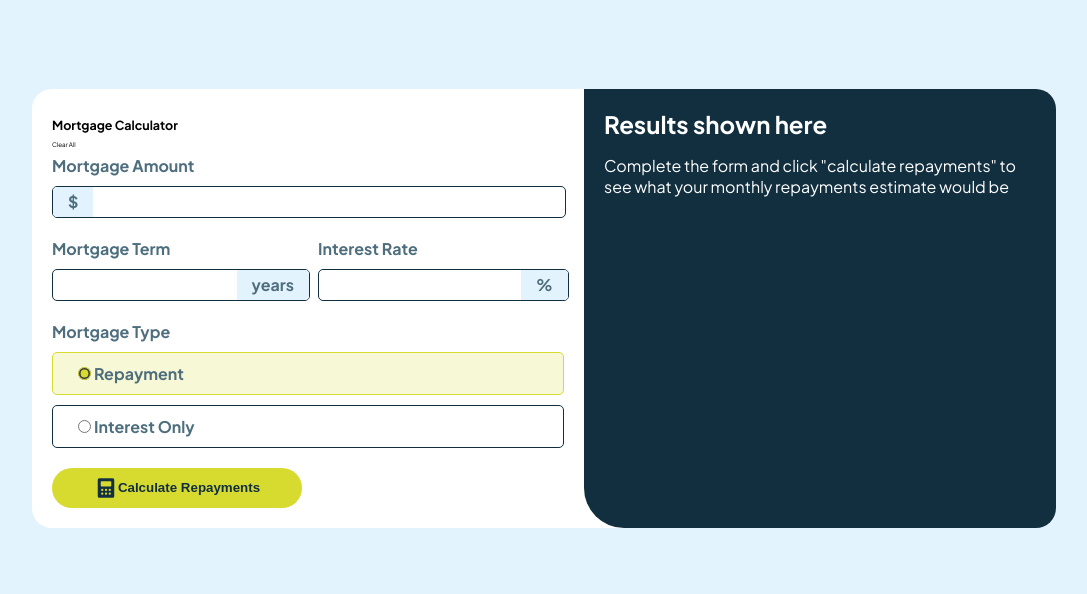
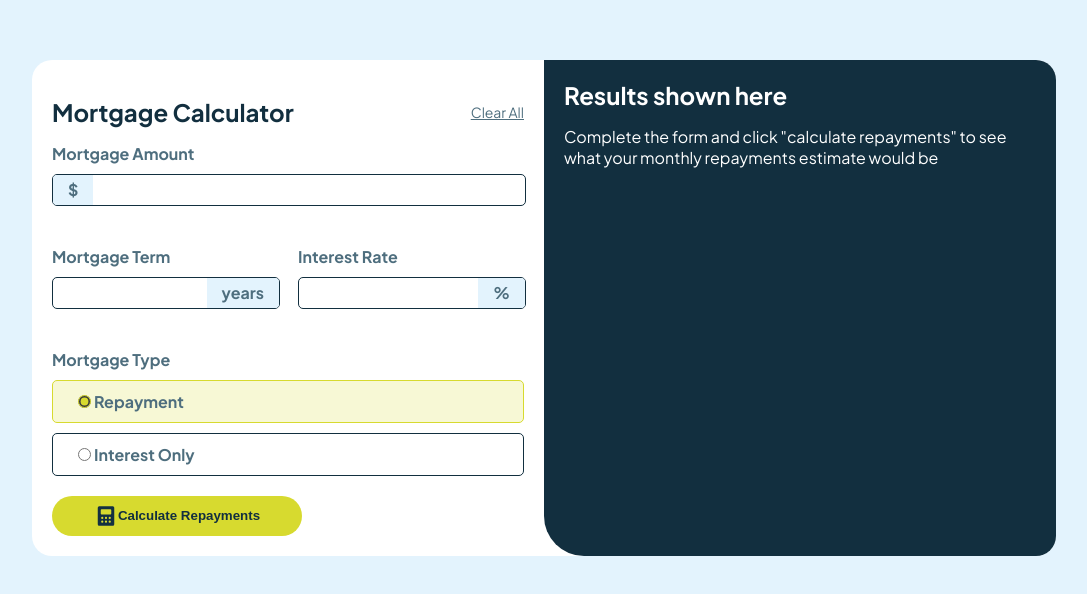
Before and after one commit to lyzboy/mortgage-repayment-calculator-main, a React (Create React App) app in the folder mortgage-calculator/: page / in a window 1280 px wide. Shown: the part 112-706 px from the top of the page, without its empty margins (116-1203 px from the left). Built offline with nearby package versions, Linux system fonts and the light colour scheme.

Commit message:
Add value validation and visuals

```diff
--- a/mortgage-calculator/src/App.js
+++ b/mortgage-calculator/src/App.js
@@ -15,17 +15,15 @@ import MortgageErrorContext from "./context/MortgageErrorContext";
 import CalculatorContainer from "./containers/CalculatorContainer/CalculatorContainer";
 import Results from "./components/Results/Results";
 
-
 function App() {
-    const [mortgageTerm, setMortgageTerm] = useState();
-    const [mortgageAmount, setMortgageAmount] = useState();
-    const [mortgageInterest, setMortgageInterest] = useState();
+    const [mortgageTerm, setMortgageTerm] = useState("");
+    const [mortgageAmount, setMortgageAmount] = useState("");
+    const [mortgageInterest, setMortgageInterest] = useState("");
     const [isInterestOnly, setIsInterestOnly] = useState(false);
     const [monthlyRepayment, setMonthlyRepayment] = useState("$0.00");
     const [totalRepayment, setTotalRepayment] = useState("$0.00");
     const [interestOnlyPayment, setInterestOnlyPayment] = useState("0.00");
     const [isCalculated, setIsCalculated] = useState(false);
-    const [formValidated, setFormValidated] = useState(false);
     const [mortgageTermError, setMortgageTermError] = useState(false);
     const [mortgageAmountError, setMortgageAmountError] = useState(false);
     const [mortgageInterestError, setMortgageInterestError] = useState(false);
@@ -34,8 +32,26 @@ function App() {
         setIsCalculated(false);
     }, [isInterestOnly]);
 
+    useEffect(() => {
+        setMortgageAmountError(false);
+    }, [mortgageAmount]);
+
+    useEffect(() => {
+        setMortgageInterestError(false);
+    }, [mortgageInterest]);
+
+    useEffect(() => {
+        setMortgageTermError(false);
+    }, [mortgageTerm]);
+
+    const handleClearItems = () => {
+        setMortgageAmount("");
+        setMortgageInterest("");
+        setMortgageTerm("");
+    }
+
     const handleCalculate = () => {
-        validateForm();
+        if (validateForm()) {
             const result = calculateMortgage(
                 mortgageAmount,
                 mortgageTerm,
@@ -46,17 +62,34 @@ function App() {
             setTotalRepayment(result.totalAmount);
             setInterestOnlyPayment(result.totalInterest);
             setIsCalculated(true);
+        }
     };
 
-    const validateForm = ()=>{
-        if(!mortgageTerm){
-            console.log("mortgage is undefined");
-            return;
+    const validateForm = () => {
+        let hasError = false;
+        let localMortgageTermError = false;
+        let localMortgageAmountError = false;
+        let localMortgageInterestError = false;
+
+        if (!mortgageTerm) {
+            localMortgageTermError = true;
+            hasError = true;
         }
-        if(validator.isFloat(mortgageTerm) || validator.isInt(mortgageTerm)){
-            console.log("mortgage term is number");
-        } else console.log("mortgage term is NAN");
+        if (!mortgageAmount) {
+            localMortgageAmountError = true;
+            hasError = true;
         }
+        if (!mortgageInterest) {
+            localMortgageInterestError = true;
+            hasError = true;
+        }
+
+        setMortgageTermError(localMortgageTermError);
+        setMortgageAmountError(localMortgageAmountError);
+        setMortgageInterestError(localMortgageInterestError);
+
+        return !hasError;
+    };
 
     return (
         <div className={styles.App}>
@@ -72,17 +105,22 @@ function App() {
                         <InterestOnlyContext.Provider
                             value={{ isInterestOnly, setIsInterestOnly }}
                         >
-                            <MortgageErrorContext.Provider value={{
+                            <MortgageErrorContext.Provider
+                                value={{
                                     mortgageTermError,
                                     setMortgageTermError,
                                     mortgageAmountError,
                                     setMortgageAmountError,
                                     mortgageInterestError,
-                                setMortgageInterestError
-                            }}>
+                                    setMortgageInterestError,
+                                }}
+                            >
                                 <CalculatorContainer
                                     handleCalculate={() => {
                                         handleCalculate();
+                                    }}
+                                    handleClearItems={()=>{
+                                        handleClearItems();
                                     }}
                                 />
                                 <Results
--- a/mortgage-calculator/src/components/CalculatorInput/CalculatorInput.jsx
+++ b/mortgage-calculator/src/components/CalculatorInput/CalculatorInput.jsx
@@ -23,10 +23,10 @@ const CalculatorInput = ({
     if(label === "Interest Rate") error = mortgageInterestError;
 
     return (
-        <div className={`container ${extraStyle}`}>
+        <div className={`container ${extraStyle} ${styles.parent}`}>
             <label htmlFor="containerInput">{label}</label>
             {onLeft ? (
-                <div className={styles.mockInput}>
+                <div className={`${styles.mockInput}  ${error && styles.alert}`}>
                     <p id="containerInput">{designator}</p>
                     <input
                         id="containerInput"
@@ -36,7 +36,7 @@ const CalculatorInput = ({
                     ></input>
                 </div>
             ) : (
-                <div className={styles.mockInput}>
+                <div className={`${styles.mockInput}  ${error && styles.alert}`}>
                     <input
                         id="containerInput"
                         type="number"
@@ -46,6 +46,9 @@ const CalculatorInput = ({
                     <p>{designator}</p>
                 </div>
             )}
+            { error &&
+            <p className={styles.required}>This field is required</p>
+}
         </div>
     );
 };
--- a/mortgage-calculator/src/components/CalculatorInput/CalculatorInput.module.scss
+++ b/mortgage-calculator/src/components/CalculatorInput/CalculatorInput.module.scss
@@ -7,7 +7,7 @@
     color: map-get($color, "Slate-700");
     border: solid 1px map-get($color, "Slate-900");
     border-radius: 0.5rem;
-    margin-bottom: 2rem;
+    margin-bottom: 4rem;
     overflow: hidden;
     width: 100%;
 
@@ -20,8 +20,8 @@
     }
 
     input {
-        flex: 1 1 0; // Allow input to shrink and take up minimum space
-        min-width: 0; // Ensures input doesn't have a minimum width that prevents shrinking
+        flex: 1 1 0;
+        min-width: 0;
         height: 80%;
         padding-left: 1.5rem;
         padding-right: 1.5rem;
@@ -30,6 +30,7 @@
         font-family: inherit;
         font-weight: 700;
         color: map-get($color, "Slate-900");
+        width: 100%;
 
         &:focus {
             outline: none;
@@ -65,3 +66,23 @@
         min-width: 0; // Ensures p doesn't enforce a minimum width
     }
 }
+
+.alert {
+    border: solid 1px map-get($color, "Warning");
+
+    p {
+        background-color: map-get($color, "Warning");
+        color:map-get($color, "Primary")
+    }
+}
+
+.parent {
+    position: relative;
+}
+
+.required {
+    color:map-get($color, "Warning" );
+    position: absolute;
+    top: 5rem;
+    left: 0;
+}
--- a/mortgage-calculator/src/containers/CalculatorContainer/CalculatorContainer.jsx
+++ b/mortgage-calculator/src/containers/CalculatorContainer/CalculatorContainer.jsx
@@ -9,7 +9,7 @@ import MortgageTermContext from "../../context/MortgageTermContext";
 import MortgageAmountContext from "../../context/MortgageAmountContext";
 import MortgageInterestContext from "../../context/MortgageInterestContext";
 
-const CalculatorContainer = ({ handleCalculate }) => {
+const CalculatorContainer = ({ handleCalculate, handleClearItems }) => {
     const { mortgageTerm, setMortgageTerm } = useContext(MortgageTermContext);
     const { mortgageAmount, setMortgageAmount } = useContext(
         MortgageAmountContext
@@ -20,9 +20,9 @@ const CalculatorContainer = ({ handleCalculate }) => {
 
     return (
         <div className={styles.container}>
-            <div>
+            <div className={styles.title}>
                 <h1>Mortgage Calculator</h1>
-                <p>Clear All</p>
+                <p onClick={handleClearItems}>Clear All</p>
             </div>
             <CalculatorInput
                 label="Mortgage Amount"
--- a/mortgage-calculator/src/containers/CalculatorContainer/CalculatorContainer.module.scss
+++ b/mortgage-calculator/src/containers/CalculatorContainer/CalculatorContainer.module.scss
@@ -22,12 +22,34 @@ button {
 .termRate {
     display: flex;
     justify-content: space-between;
-    gap: 1rem;
-
+    gap: 2rem;
 }
 
 .extraContainer {
-    max-width: 50%;
+    //max-width: 50%;
+    width: 100%
+}
+
+.title {
+    display: flex;
+    justify-content: space-between;
+    align-items: center;
+
+    h1 {
+        color: map-get($color, "Slate-900" );
+        font-size: 2.4rem;
+    }
+
+    p {
+        color: map-get($color, "Slate-700");
+        font-size: 1.4rem;
+        text-decoration: underline;
+
+        &:hover{
+            cursor: pointer;
+            color: map-get($color, "Slate-500");
+        }
+    }
 }
 
 
```
Lines whose indentation alone changed are shown as unchanged.
